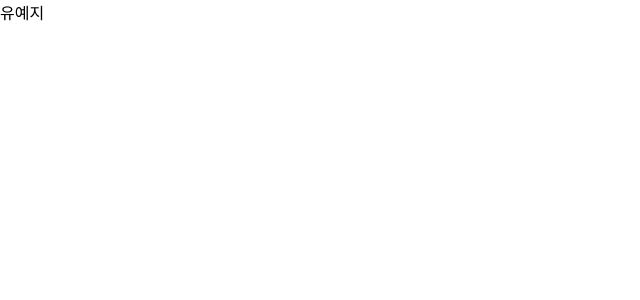
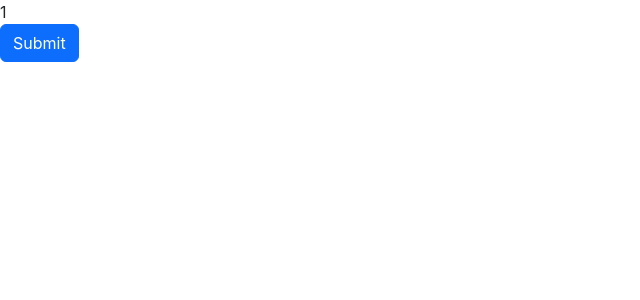
Before and after one commit to YEJIRYOO/React.js_Study, a React (Create React App) app: page / in a window 1280 px wide. Shown: the top 300 px of the page, without its empty margins (0-640 px from the left). Built offline with nearby package versions, Linux system fonts and the light colour scheme.

Commit message:
jsx template

```diff
--- a/public/index.html
+++ b/public/index.html
@@ -24,6 +24,8 @@
       work correctly both with client-side routing and a non-root public URL.
       Learn how to configure a non-root public URL by running `npm run build`.
     -->
+    <!-- CSS only -->
+    <link href="https://cdn.jsdelivr.net/npm/bootstrap@5.3.3/dist/css/bootstrap.min.css" rel="stylesheet" integrity="sha384-QWTKZyjpPEjISv5WaRU9OFeRpok6YctnYmDr5pNlyT2bRjXh0JMhjY6hW+ALEwIH" crossorigin="anonymous">
     <title>React App</title>
   </head>
   <body>
--- a/src/App.js
+++ b/src/App.js
@@ -1,6 +1,41 @@
+//import react from "react";
+//import {Fragment} from "react"
+import { useState } from "react";
+
 function App(){
+  console.log('render');
+  const [number,setNumber]=useState(1);
+  /*
+  [state 이름, set+state이름(함수 명)]=userState(초기값);
+  함수명(값); //함수 사용
+  */
+  //함수 정의 방법1.
+  const double=(number)=>{
+//    number*=number;
+    setNumber(number*2);
+    console.log(number); //
+  };
+
+  const printHello=()=>{
+    console.log('hello')
+  }
+  /*
+  //함수 정의 방법2.
+  const double=function(number){
+    return number*3;
+  }
+  */
+
   return(
-    <div>유예지</div>
+    //<Fragment>
+    //<react.Fragment>
+    <>
+      <div>{number}</div>
+      <butten className="btn btn-primary" onClick={double}>
+        Submit
+      </butten>
+    </>
+    //</react.Fragment>
   );
     //함수 -> jsx 템플릿 return
 }
```
